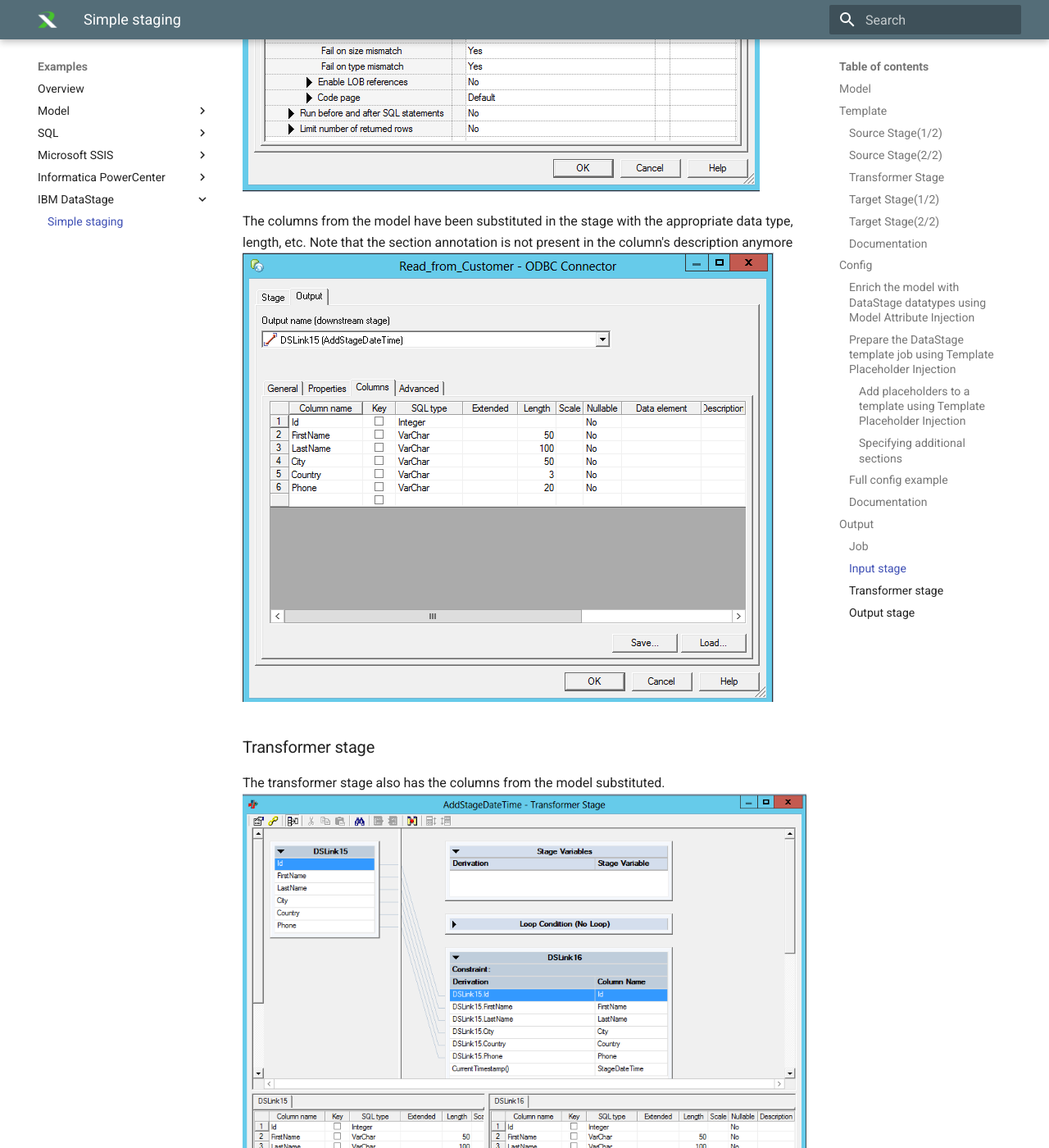
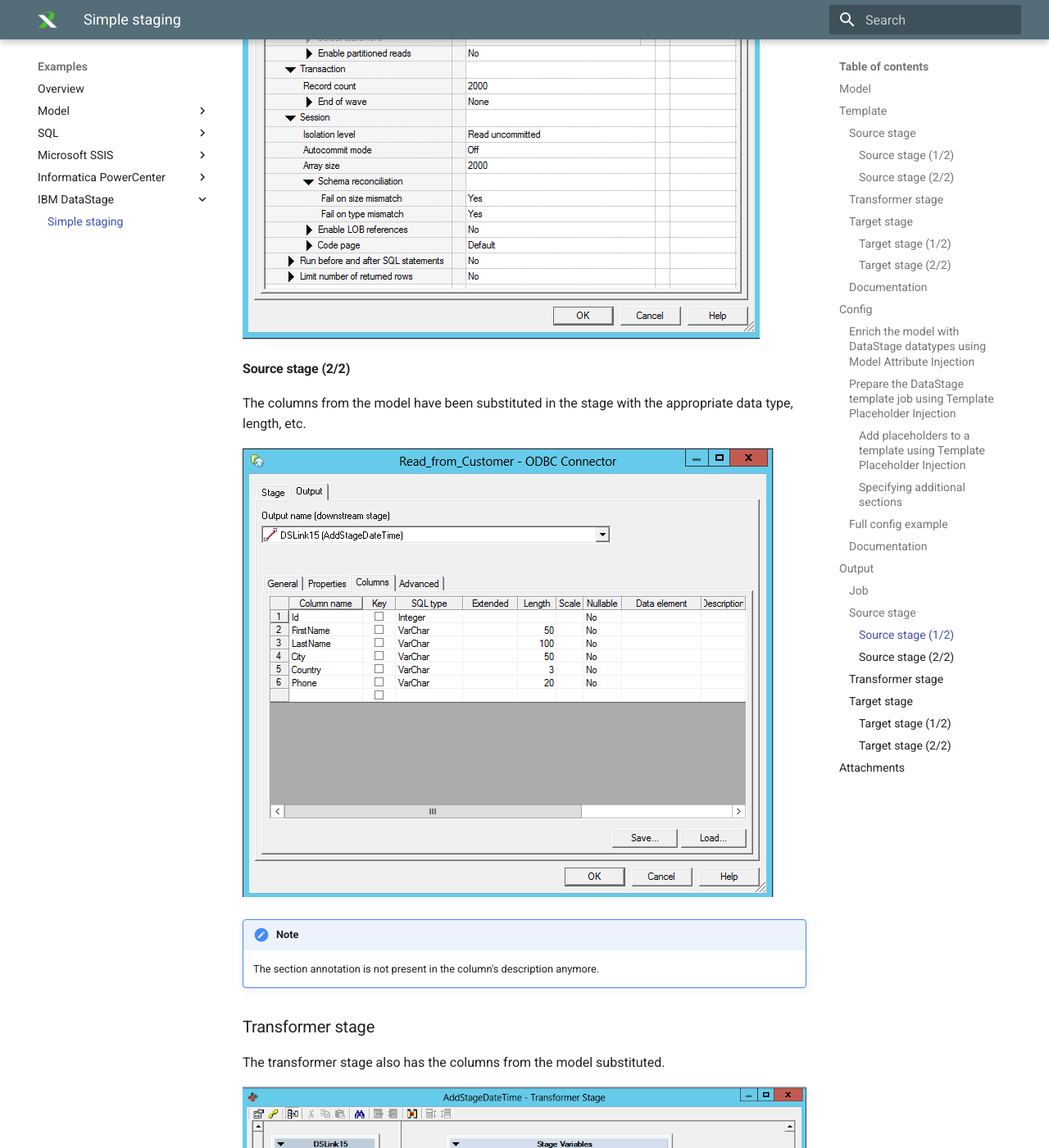
Before and after one commit to CrossBreezeNL/CrossGenerate, an MkDocs documentation site: the page built from Documentation/docs/Examples/IBM_DataStage/Simple_staging.md, in a window 1280 px wide and 1400 px high, scrolled down 7597 px. Shown: the whole window at 82% size. Built offline with MkDocs 1.6.1 and Material for MkDocs 9.7.7, drawn with Linux system fonts in a browser that asks for light colours; old or Windows-style settings are respelled for this version of MkDocs; some of the changed text lies outside the part shown.

Commit message:
Updated page headings so template and output are aligned. Updated name of long filename. Added attchment sections to DataStage, PowerCenter & SQL.
Related Work Items: #18

```diff
--- a/Documentation/docs/Examples/IBM_DataStage/Simple_staging.md
+++ b/Documentation/docs/Examples/IBM_DataStage/Simple_staging.md
@@ -6,27 +6,35 @@ Refer to the [Source model](../Model/Source_model).
 ## Template
 The template consists of the following DataStage job:
 
-![stagepackage.PNG](img/stagepackage-5bc8c52e-6486-4839-8f88-1905b74ae74c.PNG)
+[![stagepackage.PNG](img/stagepackage.PNG)](img/stagepackage.PNG)
 
-### Source Stage(1/2)
+### Source stage
+
+#### Source stage (1/2)
 Opening the Source properties notice that Data source and Table name contain placeholders.
-![source1.PNG](img/source1.PNG)
+[![source1.PNG](img/source1.PNG)](img/source1.PNG)
 
-### Source Stage(2/2)
+#### Source stage (2/2)
 In the Columns tab, there is a column named 'attribute_name' that has a section annotation in the description.
-![source2.png](img/source2.png)
 
-### Transformer Stage
+[![source2.png](img/source2.png)](img/source2.png)
+
+### Transformer stage
 Just as the columns tab in the source properties, the Transformer stage also contains a section annotation in the description of field attribute_name.
-![transform.png](img/transform.png)
 
-### Target Stage(1/2)
+[![transform.png](img/transform.png)](img/transform.png)
+
+### Target stage
+
+#### Target stage (1/2)
 The target stage contains a placeholder for Table name
-![target1.png](img/target1.png)
 
-### Target Stage(2/2)
+[![target1.png](img/target1.png)](img/target1.png)
+
+#### Target stage (2/2)
 The Columns tab again shows a column attribute_name with a section annotation for a section named "Attribute".
-![target2.png](img/target2.png)
+
+[![target2.png](img/target2.png)](img/target2.png)
 
 ### Documentation
 For documentation on templates, please see [Template](../../Template).
@@ -148,21 +156,39 @@ When running CrossGenerate with the given model, template job and config, the re
 
 ### Job
 Notice that the stage names have been changed where the name contained a placeholder
-![output_job.png](img/Output_Job.PNG)
 
-### Input stage
+[![output_job.png](img/Output_Job.PNG)](img/Output_Job.PNG)
+
+### Source stage
+
+#### Source stage (1/2)
 System and table names have been substituted for Data Source and Table name
-![output_source1.png](img/Output_Source1.PNG)
 
-The columns from the model have been substituted in the stage with the appropriate data type, length, etc. Note that the section annotation is not present in the column's description anymore
-![output_source2.png](img/Output_Source2.PNG)
+[![output_source1.png](img/Output_Source1.PNG)](img/Output_Source1.PNG)
+
+#### Source stage (2/2)
+The columns from the model have been substituted in the stage with the appropriate data type, length, etc.
+
+[![output_source2.png](img/Output_Source2.PNG)](img/Output_Source2.PNG)
+
+!!! note
+    The section annotation is not present in the column's description anymore.
 
 ### Transformer stage
 The transformer stage also has the columns from the model substituted.
-![output_transform.png](img/Output_Transform.PNG)
 
-### Output stage
-Table and columns are substituted in the output stage.
-![output_target1.png](img/Output_Target1.PNG)
+[![output_transform.png](img/Output_Transform.PNG)](img/Output_Transform.PNG)
 
-![output_target2.png](img/Output_Target2.PNG)
+### Target stage
+Table and columns are substituted in the target stage.
+
+#### Target stage (1/2)
+[![output_target1.png](img/Output_Target1.PNG)](img/Output_Target1.PNG)
+
+#### Target stage (2/2)
+[![output_target2.png](img/Output_Target2.PNG)](img/Output_Target2.PNG)
+
+## Attachments
+The sample solution with the template database scripts & DataStage package can be found in the following zip file:
+
+- [CrossGenerate_Example_IBM_DataStage_Simple_staging.zip](CrossGenerate_Example_IBM_DataStage_Simple_staging.zip)
```
Also changed, not shown: Documentation/docs/Examples/Informatica_PowerCenter/Simple_staging.md (+5 -0 lines), Documentation/docs/Examples/SQL/Simple_staging.md (+5 -0 lines), Documentation/docs/Examples/IBM_DataStage/img/stagepackage.PNG (renamed from Documentation/docs/Examples/IBM_DataStage/img/stagepackage-5bc8c52e-6486-4839-8f88-1905b74ae74c.PNG).
